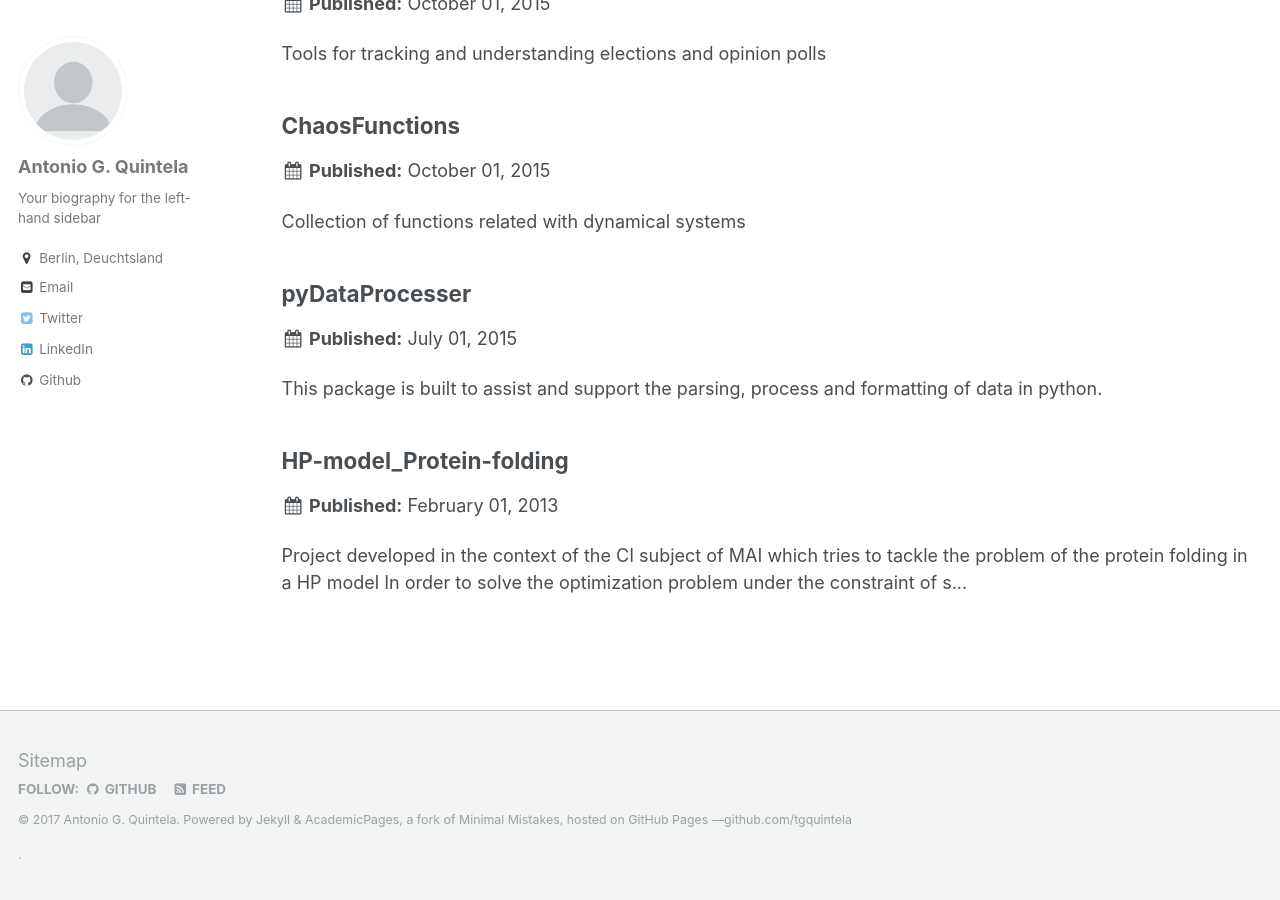
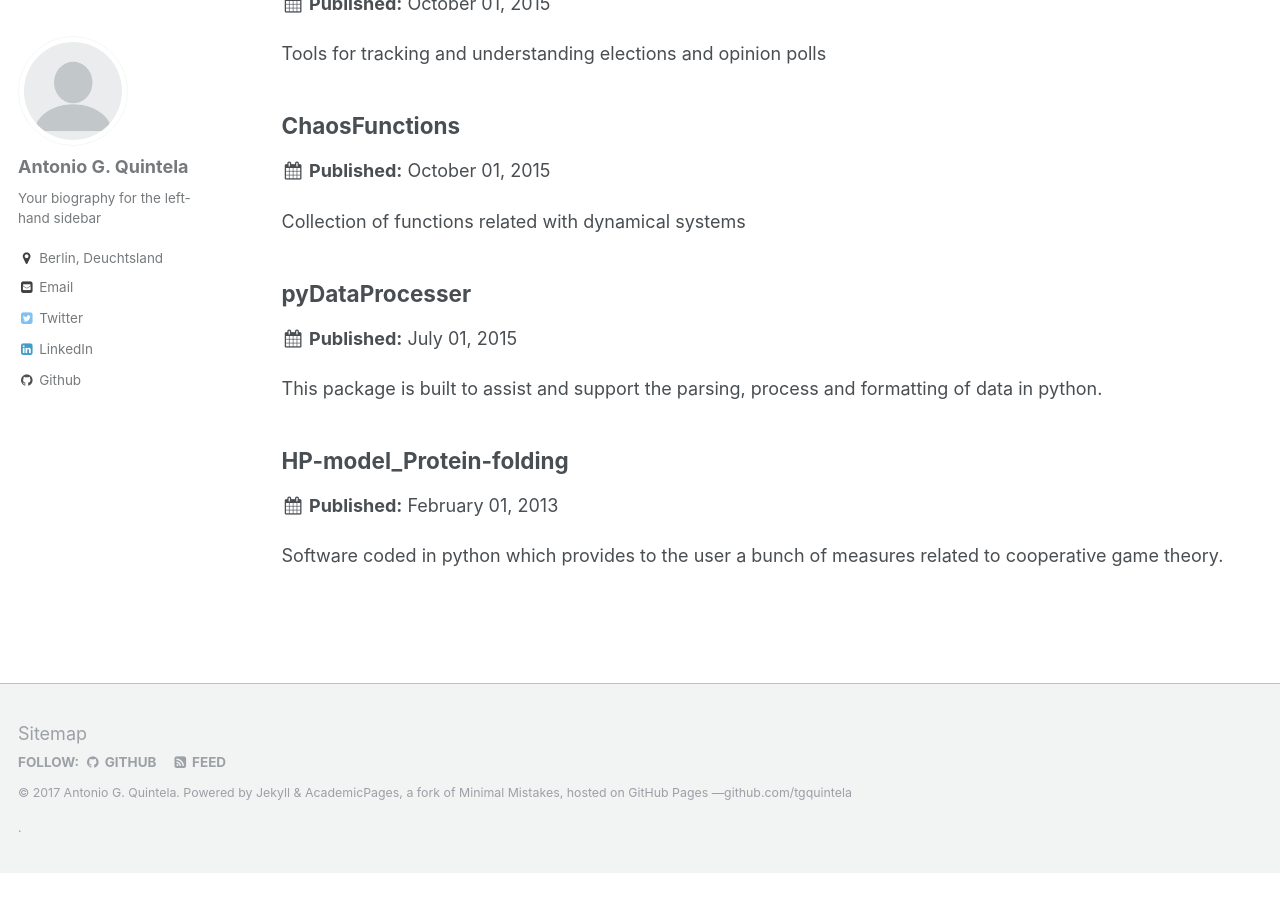
Before and after one commit to tgquintela/tgquintela.github.io, a Jekyll site: the page built from _pages/software.html, in a window 1280 px wide and 900 px high, scrolled down 1166 px. Built offline with Jekyll 4.4.1, drawn with Linux system fonts in a browser that asks for light colours; after the commit the page ends 2039 px from its top, so only the background shows below that.

Commit message:
Examples.

```diff
--- a/_software/HP-model_Protein-folding.md
+++ b/_software/HP-model_Protein-folding.md
@@ -1,9 +1,16 @@
 ---
 title: "HP-model_Protein-folding"
+excerpt: "Software coded in python which provides to the user a bunch of measures related to cooperative game theory."
 collection: software
 type: "Software package"
 date: 2013-02-01
 permalink: /software/HP-model_Protein-folding
+header:
+  overlay_image: software/protein_folding_foldit.jpg
+  overlay_filter: 0.4
+  caption: "Different Foldit Protein"
+  cta_label: "Download"
+  cta_url: "https://github.com/tgquintela/HP-model_Protein-folding/archive/master.zip"
 ---
 
 Project developed in the context of the CI subject of MAI which tries to tackle the problem of the protein folding in a [HP model](https://en.wikipedia.org/wiki/Hydrophobic-polar_protein_folding_model)
```
Also changed, not shown: images/software/protein_folding_foldit.jpg (added).
